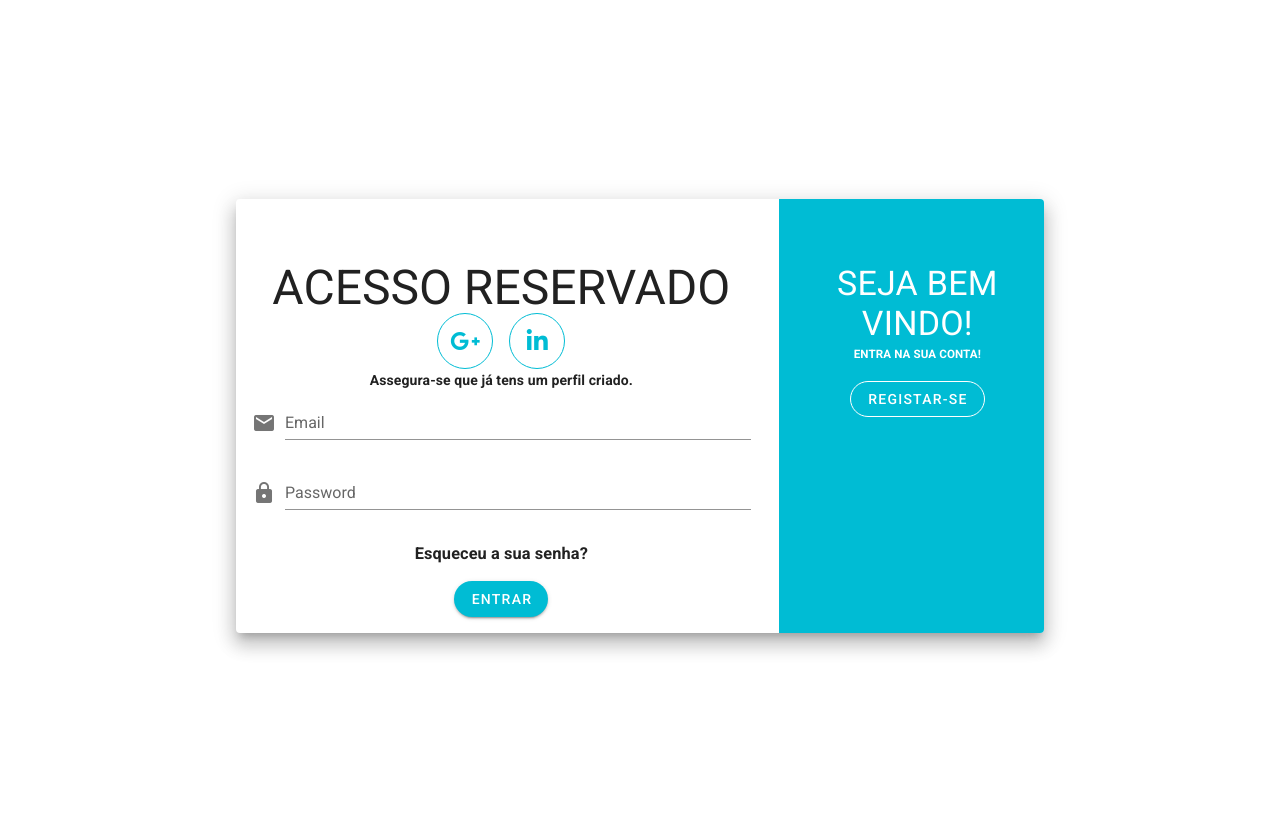
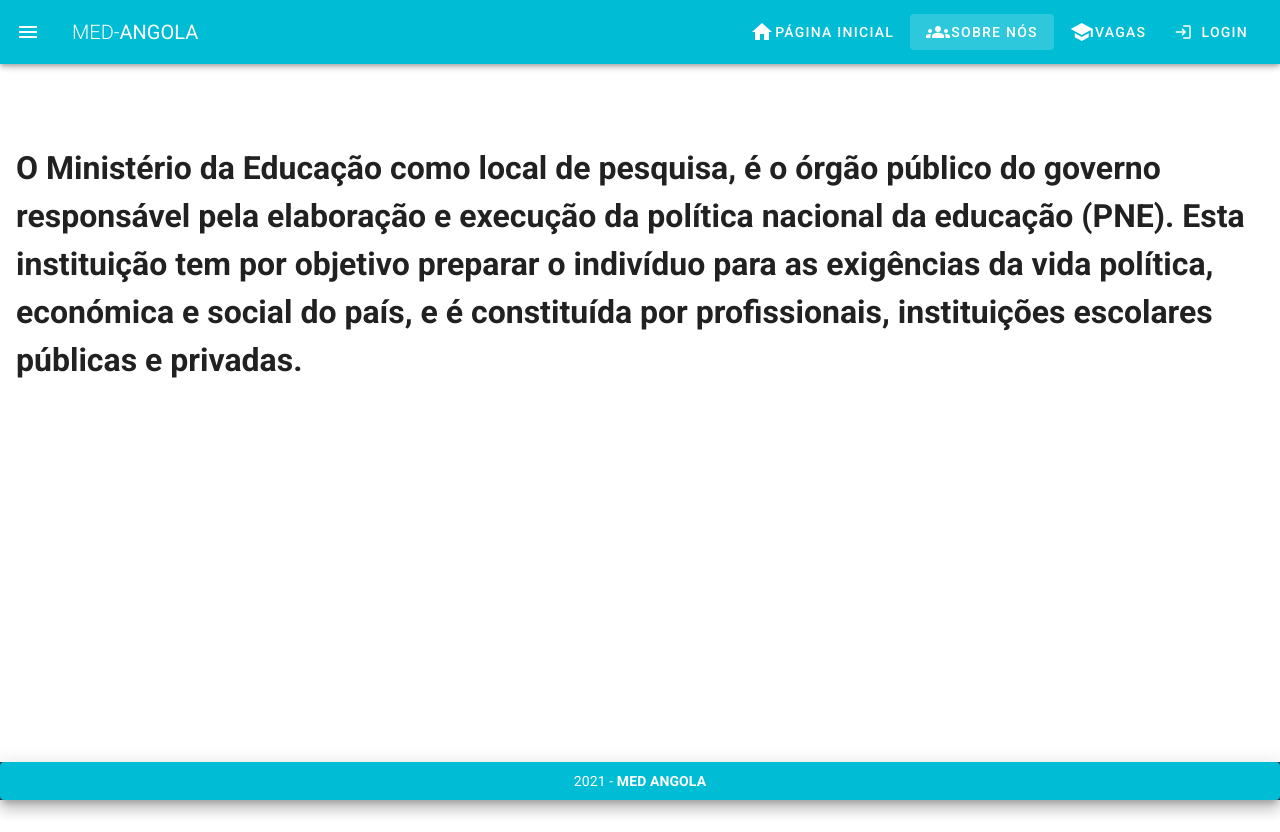
Before and after one commit to EdsonCarvalho24/EdsonCarvalho24-ItGest_MedAngola, a Vue app: page /about in a window 1280 px wide. Before the commit this address led to /login. After the commit the page ends 800 px from the top, so only its background shows below. Built offline with nearby package versions, Linux system fonts and the light colour scheme; what vue-sweetalert2 would draw is missing.

Commit message:
Bug de login resolvido

```diff
--- a/src/App.vue
+++ b/src/App.vue
@@ -47,7 +47,7 @@ export default {
         this.setToken(localStorage.token);
         this.restoreAuth();
       } else {
-        this.$router.push("/login").catch(() => {});
+        //this.$router.push("/login").catch(() => {});
       }
     },
   },
--- a/src/views/About.vue
+++ b/src/views/About.vue
@@ -2,7 +2,11 @@
  <div>
       <Navbarpublico/>
       <Footer/>
-      <h1>  Sobre nos </h1>
+      <h1> O Ministério da Educação como local de pesquisa, é o órgão público do governo
+responsável pela elaboração e execução da política nacional da educação (PNE). Esta
+instituição tem por objetivo preparar o indivíduo para as exigências da vida política,
+económica e social do país, e é constituída por profissionais, instituições escolares
+públicas e privadas. </h1>
       <Map/>
 
 
```
